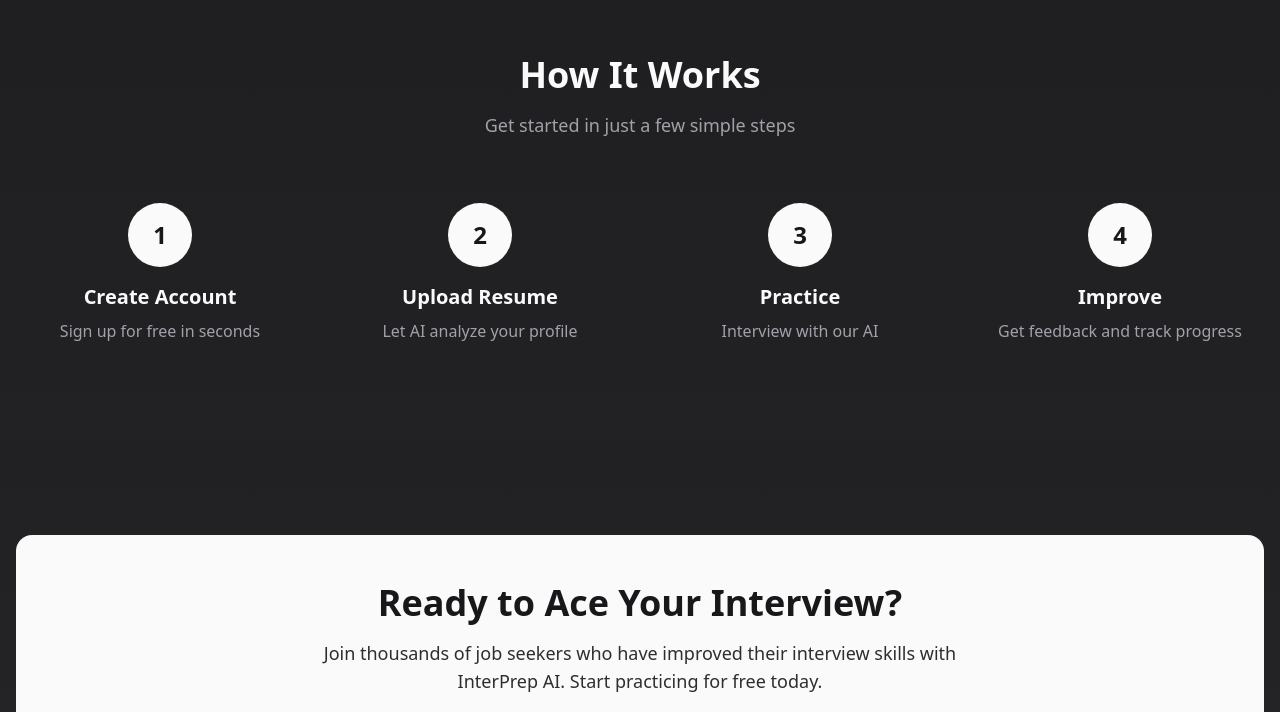
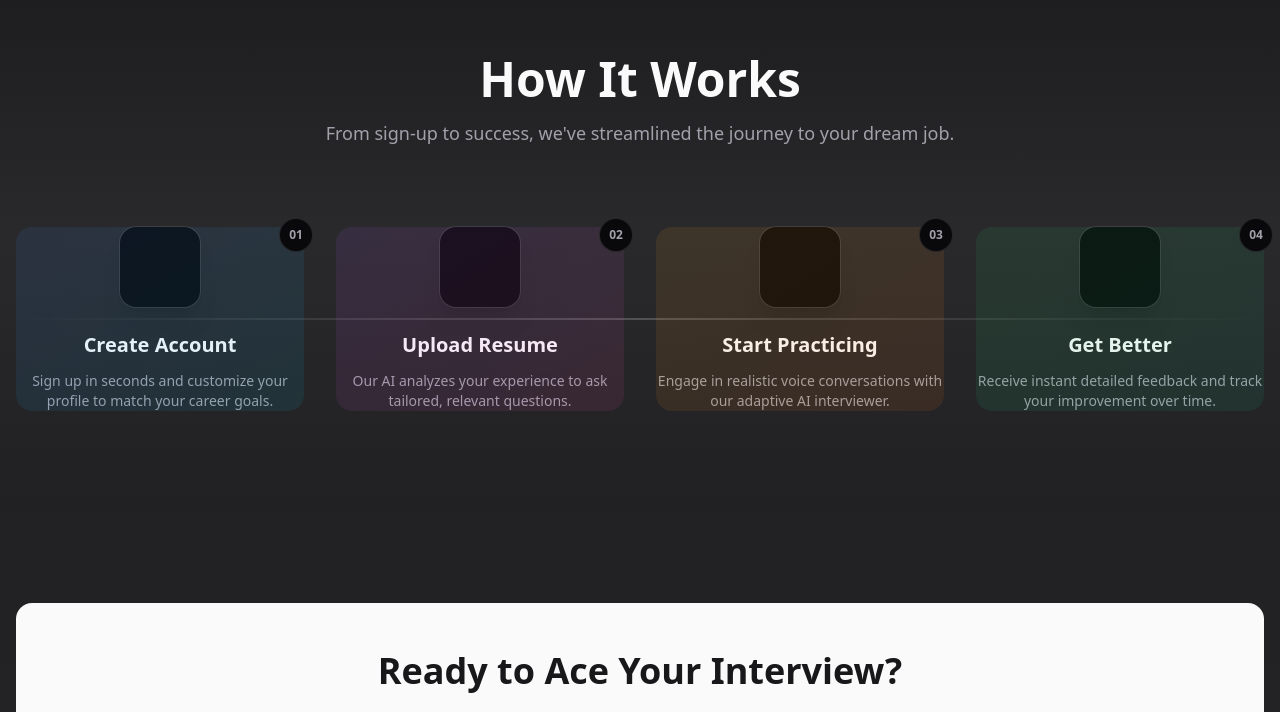
Before and after one commit to Rakibulislam-emon/MockMasterAi, a Next.js app: page / in a window 1280 px wide. Shown: the part 1963-2675 px from the top of the page. Built offline with nearby package versions, Linux system fonts and the light colour scheme; no server answers.

Commit message:
Refactor HowItWorks component with improved design and animations

```diff
--- a/src/components/home/HowItWorks.tsx
+++ b/src/components/home/HowItWorks.tsx
@@ -1,31 +1,103 @@
 'use client';
 
+import { motion } from 'framer-motion';
+import { UserPlus, Upload, Mic2, TrendingUp, ArrowRight } from 'lucide-react';
+import { Card } from '@/components/ui/card';
+
+const steps = [
+  {
+    icon: UserPlus,
+    step: '01',
+    title: 'Create Account',
+    desc: 'Sign up in seconds and customize your profile to match your career goals.',
+    color: 'from-blue-500 to-cyan-500',
+  },
+  {
+    icon: Upload,
+    step: '02',
+    title: 'Upload Resume',
+    desc: 'Our AI analyzes your experience to ask tailored, relevant questions.',
+    color: 'from-purple-500 to-pink-500',
+  },
+  {
+    icon: Mic2,
+    step: '03',
+    title: 'Start Practicing',
+    desc: 'Engage in realistic voice conversations with our adaptive AI interviewer.',
+    color: 'from-amber-500 to-orange-500',
+  },
+  {
+    icon: TrendingUp,
+    step: '04',
+    title: 'Get Better',
+    desc: 'Receive instant detailed feedback and track your improvement over time.',
+    color: 'from-green-500 to-emerald-500',
+  },
+];
+
 export function HowItWorks() {
-  const steps = [
-    { step: '1', title: 'Create Account', desc: 'Sign up for free in seconds' },
-    { step: '2', title: 'Upload Resume', desc: 'Let AI analyze your profile' },
-    { step: '3', title: 'Practice', desc: 'Interview with our AI' },
-    { step: '4', title: 'Improve', desc: 'Get feedback and track progress' },
-  ];
+  return (
+    <section id="how-it-works" className="relative overflow-hidden py-24">
+      {/* Background Gradient */}
+      <div className="absolute inset-0 bg-gradient-to-b from-transparent via-primary/5 to-transparent" />
 
-  return (
-    <section id="how-it-works" className="bg-muted/30 py-24">
-      <div className="container mx-auto px-4">
-        <div className="mb-16 text-center">
-          <h2 className="mb-4 text-3xl font-bold md:text-4xl">How It Works</h2>
-          <p className="text-lg text-muted-foreground">Get started in just a few simple steps</p>
+      <div className="container relative mx-auto px-4">
+        <div className="mb-20 text-center">
+          <motion.h2
+            initial={{ opacity: 0, y: 20 }}
+            whileInView={{ opacity: 1, y: 0 }}
+            viewport={{ once: true }}
+            className="mb-4 text-3xl font-bold md:text-5xl"
+          >
+            How It <span className="text-primary">Works</span>
+          </motion.h2>
+          <motion.p
+            initial={{ opacity: 0, y: 20 }}
+            whileInView={{ opacity: 1, y: 0 }}
+            viewport={{ once: true }}
+            transition={{ delay: 0.2 }}
+            className="mx-auto max-w-2xl text-lg text-muted-foreground"
+          >
+            From sign-up to success, we've streamlined the journey to your dream job.
+          </motion.p>
         </div>
 
-        <div className="grid gap-8 md:grid-cols-4">
-          {steps.map(item => (
-            <div key={item.step} className="text-center">
-              <div className="mx-auto mb-4 flex h-16 w-16 items-center justify-center rounded-full bg-primary text-2xl font-bold text-primary-foreground">
-                {item.step}
-              </div>
-              <h3 className="mb-2 text-xl font-semibold">{item.title}</h3>
-              <p className="text-muted-foreground">{item.desc}</p>
-            </div>
-          ))}
+        <div className="relative">
+          {/* Connecting Line (Desktop) */}
+          <div className="absolute left-0 top-1/2 hidden h-0.5 w-full -translate-y-1/2 bg-gradient-to-r from-transparent via-primary/20 to-transparent lg:block" />
+
+          <div className="grid gap-8 lg:grid-cols-4">
+            {steps.map((item, index) => (
+              <motion.div
+                key={item.step}
+                initial={{ opacity: 0, y: 20 }}
+                whileInView={{ opacity: 1, y: 0 }}
+                viewport={{ once: true }}
+                transition={{ delay: index * 0.2 }}
+                className="relative"
+              >
+                <div className="group relative z-10 flex flex-col items-center text-center">
+                  <div className="mb-6 flex h-20 w-20 items-center justify-center rounded-2xl bg-background shadow-xl ring-1 ring-primary/10 transition-transform duration-300 group-hover:-translate-y-2 group-hover:ring-primary/30">
+                    <div
+                      className={`absolute inset-0 rounded-2xl bg-gradient-to-br ${item.color} opacity-10 transition-opacity group-hover:opacity-20`}
+                    />
+                    <item.icon
+                      className={`h-8 w-8 bg-gradient-to-br ${item.color} bg-clip-text text-transparent`}
+                    />
+                    <item.icon className="absolute h-8 w-8 text-foreground opacity-0 transition-opacity group-hover:opacity-100" />
+
+                    {/* Step Number Badge */}
+                    <div className="absolute -right-2 -top-2 flex h-8 w-8 items-center justify-center rounded-full bg-background font-bold shadow-sm ring-1 ring-border">
+                      <span className="text-xs text-muted-foreground">{item.step}</span>
+                    </div>
+                  </div>
+
+                  <h3 className="mb-3 text-xl font-bold">{item.title}</h3>
+                  <p className="text-sm text-muted-foreground">{item.desc}</p>
+                </div>
+              </motion.div>
+            ))}
+          </div>
         </div>
       </div>
     </section>
```
